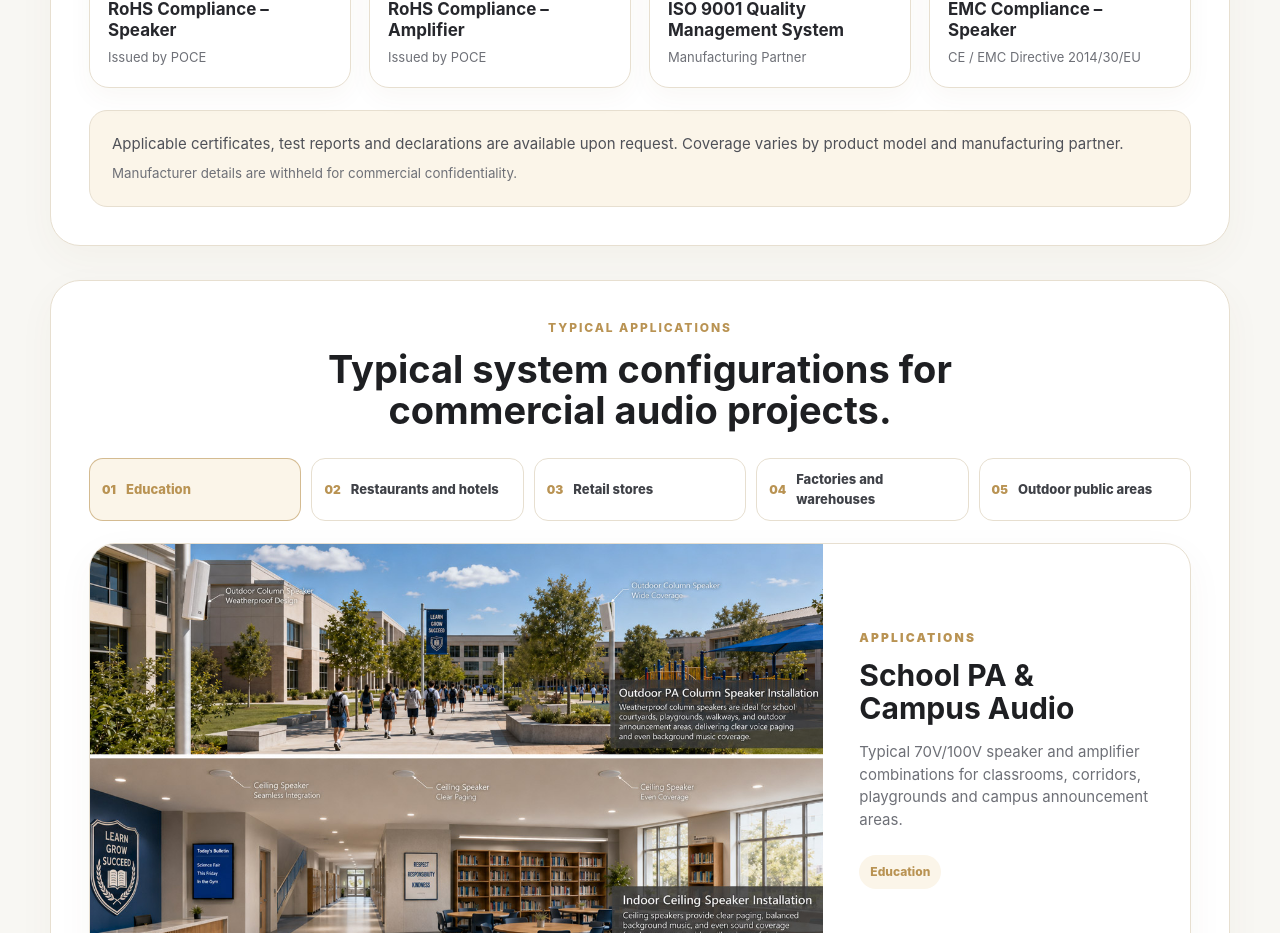
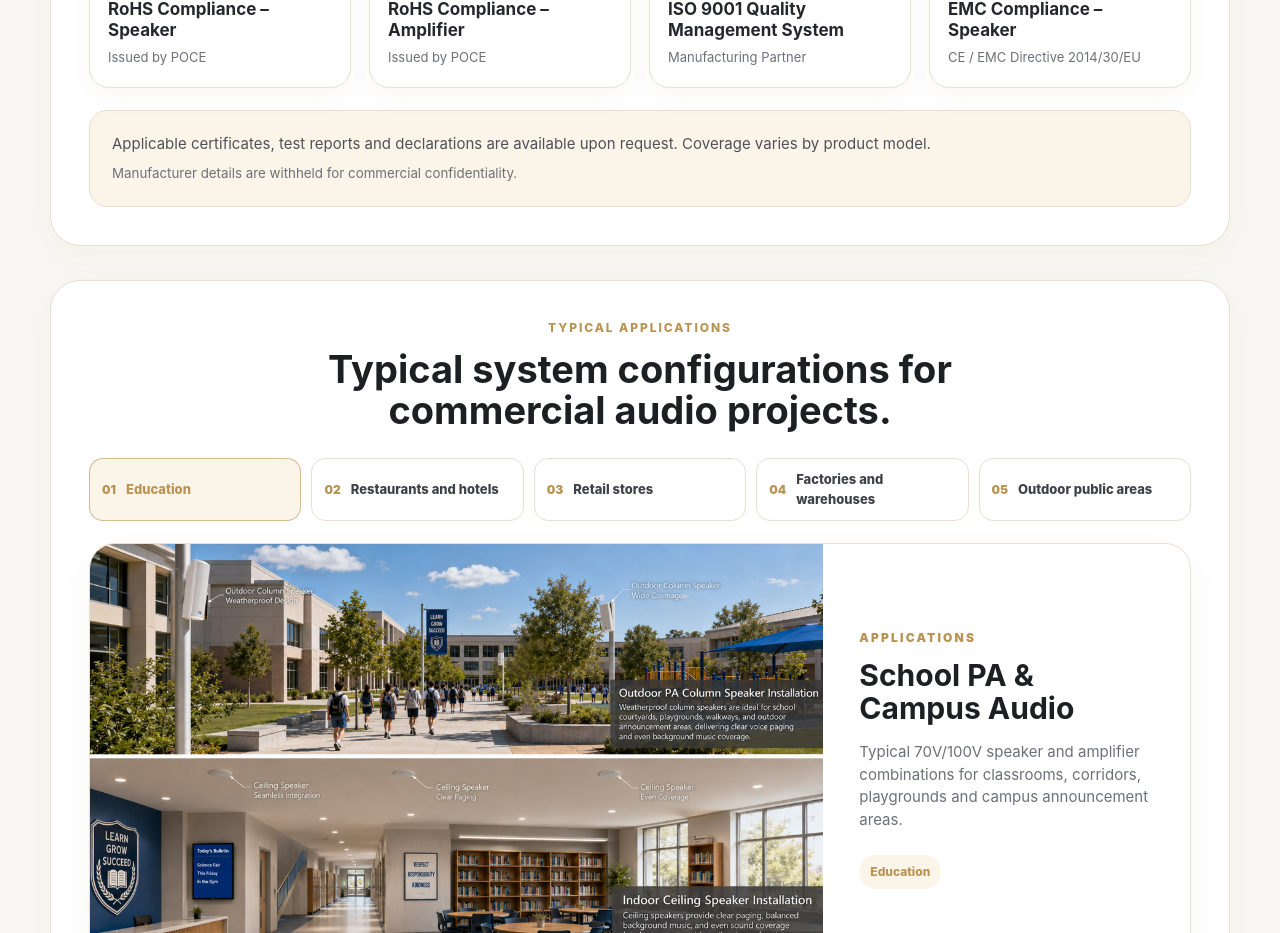
Before and after one commit to 0421eva123/just-you-audio-website, a Next.js app: page /about in a window 1280 px wide. Shown: the part 2160-3093 px from the top of the page. Built offline with nearby package versions, Linux system fonts and the light colour scheme.

Commit message:
Update about certification coverage copy

```diff
--- a/app/about/page.tsx
+++ b/app/about/page.tsx
@@ -168,8 +168,7 @@ export default function AboutPage() {
           <div className="about-certification-notes">
             <p>
               Applicable certificates, test reports and declarations are
-              available upon request. Coverage varies by product model and
-              manufacturing partner.
+              available upon request. Coverage varies by product model.
             </p>
             <small>Manufacturer details are withheld for commercial confidentiality.</small>
           </div>
```
